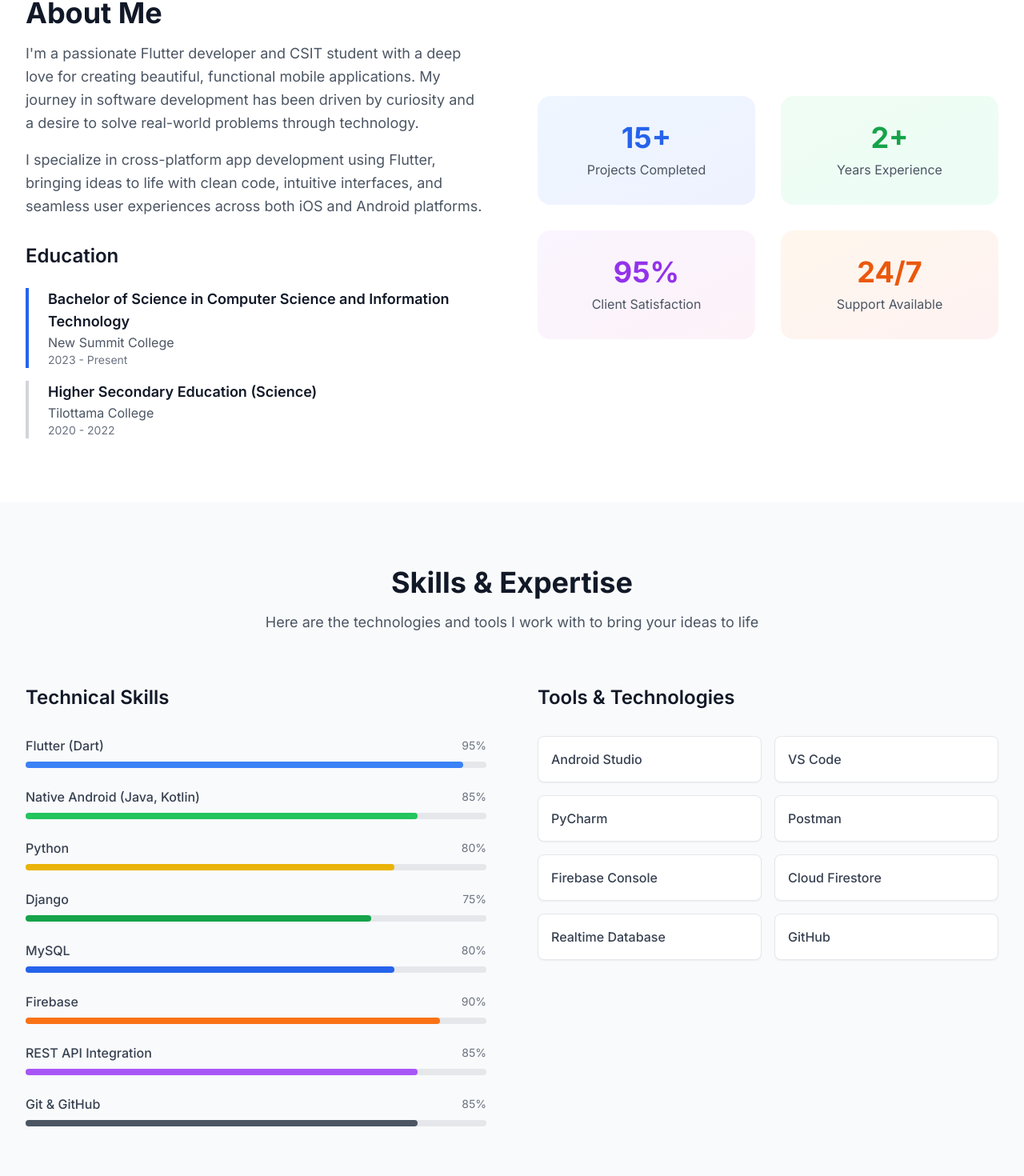
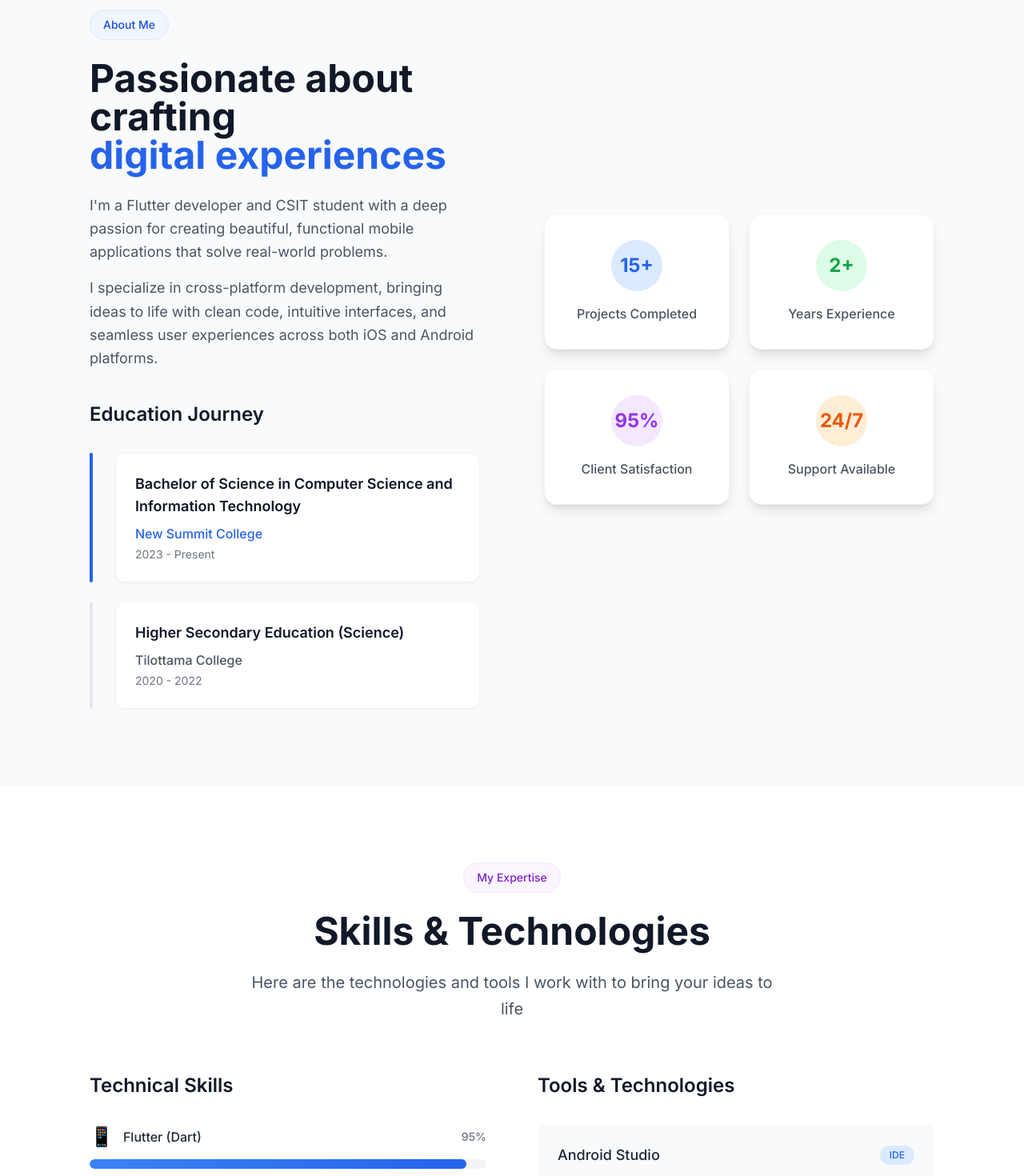
Before and after one commit to shushilgautam/sushil-gautam-portfolio-showcase, a React (Vite) app: page / in a window 1280 px wide. Shown: the part 898-2368 px from the top of the page at 80% size. Built offline with nearby package versions, Linux system fonts and the light colour scheme.

Commit message:
Refactor: Improve section design for user experience
Update all sections to be more modern, clean, and user-friendly, enhancing the overall website experience.

```diff
--- a/src/components/AboutSection.tsx
+++ b/src/components/AboutSection.tsx
@@ -1,63 +1,82 @@
 
 const AboutSection = () => {
   return (
-    <section id="about" className="py-20 bg-white">
-      <div className="max-w-7xl mx-auto px-4 sm:px-6 lg:px-8">
-        <div className="grid lg:grid-cols-2 gap-16 items-center">
+    <section id="about" className="py-24 bg-gray-50">
+      <div className="max-w-6xl mx-auto px-6 sm:px-8 lg:px-12">
+        <div className="grid lg:grid-cols-2 gap-20 items-center">
           {/* Left Content */}
-          <div className="space-y-8">
-            <div className="space-y-4">
-              <h2 className="text-4xl font-bold text-gray-900">About Me</h2>
-              <p className="text-lg text-gray-600 leading-relaxed">
-                I'm a passionate Flutter developer and CSIT student with a deep love for creating
-                beautiful, functional mobile applications. My journey in software development has
-                been driven by curiosity and a desire to solve real-world problems through technology.
+          <div className="space-y-10">
+            <div className="space-y-6">
+              <div className="inline-flex items-center px-4 py-2 bg-blue-50 rounded-full border border-blue-100">
+                <span className="text-sm font-medium text-blue-700">About Me</span>
+              </div>
+              <h2 className="text-4xl lg:text-5xl font-bold text-gray-900 leading-tight">
+                Passionate about crafting
+                <span className="block text-blue-600">digital experiences</span>
+              </h2>
+              <div className="space-y-4 text-lg text-gray-600 leading-relaxed">
+                <p>
+                  I'm a Flutter developer and CSIT student with a deep passion for creating
+                  beautiful, functional mobile applications that solve real-world problems.
                 </p>
-              <p className="text-lg text-gray-600 leading-relaxed">
-                I specialize in cross-platform app development using Flutter, bringing ideas to life
-                with clean code, intuitive interfaces, and seamless user experiences across both iOS
-                and Android platforms.
+                <p>
+                  I specialize in cross-platform development, bringing ideas to life
+                  with clean code, intuitive interfaces, and seamless user experiences
+                  across both iOS and Android platforms.
                 </p>
               </div>
+            </div>
 
+            <div className="space-y-8">
+              <h3 className="text-2xl font-semibold text-gray-900">Education Journey</h3>
               <div className="space-y-6">
-              <h3 className="text-2xl font-semibold text-gray-900">Education</h3>
-              <div className="space-y-4">
-                <div className="border-l-4 border-blue-600 pl-6">
-                  <h4 className="text-lg font-semibold text-gray-900">
+                <div className="relative pl-8 before:content-[''] before:absolute before:left-0 before:top-0 before:bottom-0 before:w-1 before:bg-blue-600 before:rounded-full">
+                  <div className="bg-white p-6 rounded-xl shadow-sm border border-gray-100">
+                    <h4 className="text-lg font-semibold text-gray-900 mb-2">
                       Bachelor of Science in Computer Science and Information Technology
                     </h4>
-                  <p className="text-gray-600">New Summit College</p>
-                  <p className="text-sm text-gray-500">2023 - Present</p>
+                    <p className="text-blue-600 font-medium">New Summit College</p>
+                    <p className="text-sm text-gray-500 mt-1">2023 - Present</p>
                   </div>
-                <div className="border-l-4 border-gray-300 pl-6">
-                  <h4 className="text-lg font-semibold text-gray-900">
+                </div>
+                <div className="relative pl-8 before:content-[''] before:absolute before:left-0 before:top-0 before:bottom-0 before:w-1 before:bg-gray-200 before:rounded-full">
+                  <div className="bg-white p-6 rounded-xl shadow-sm border border-gray-100">
+                    <h4 className="text-lg font-semibold text-gray-900 mb-2">
                       Higher Secondary Education (Science)
                     </h4>
-                  <p className="text-gray-600">Tilottama College</p>
-                  <p className="text-sm text-gray-500">2020 - 2022</p>
+                    <p className="text-gray-600 font-medium">Tilottama College</p>
+                    <p className="text-sm text-gray-500 mt-1">2020 - 2022</p>
+                  </div>
                 </div>
               </div>
             </div>
           </div>
 
           {/* Right Content - Stats */}
-          <div className="grid grid-cols-2 gap-8">
-            <div className="text-center p-8 bg-gradient-to-br from-blue-50 to-indigo-50 rounded-2xl">
-              <div className="text-4xl font-bold text-blue-600 mb-2">15+</div>
-              <div className="text-gray-600">Projects Completed</div>
+          <div className="grid grid-cols-2 gap-6">
+            <div className="text-center p-8 bg-white rounded-2xl shadow-lg border border-gray-100 hover:shadow-xl transition-shadow duration-300">
+              <div className="w-16 h-16 bg-blue-100 rounded-full flex items-center justify-center mx-auto mb-4">
+                <span className="text-2xl font-bold text-blue-600">15+</span>
               </div>
-            <div className="text-center p-8 bg-gradient-to-br from-green-50 to-emerald-50 rounded-2xl">
-              <div className="text-4xl font-bold text-green-600 mb-2">2+</div>
-              <div className="text-gray-600">Years Experience</div>
+              <div className="text-gray-600 font-medium">Projects Completed</div>
             </div>
-            <div className="text-center p-8 bg-gradient-to-br from-purple-50 to-pink-50 rounded-2xl">
-              <div className="text-4xl font-bold text-purple-600 mb-2">95%</div>
-              <div className="text-gray-600">Client Satisfaction</div>
+            <div className="text-center p-8 bg-white rounded-2xl shadow-lg border border-gray-100 hover:shadow-xl transition-shadow duration-300">
+              <div className="w-16 h-16 bg-green-100 rounded-full flex items-center justify-center mx-auto mb-4">
+                <span className="text-2xl font-bold text-green-600">2+</span>
               </div>
-            <div className="text-center p-8 bg-gradient-to-br from-orange-50 to-red-50 rounded-2xl">
-              <div className="text-4xl font-bold text-orange-600 mb-2">24/7</div>
-              <div className="text-gray-600">Support Available</div>
+              <div className="text-gray-600 font-medium">Years Experience</div>
+            </div>
+            <div className="text-center p-8 bg-white rounded-2xl shadow-lg border border-gray-100 hover:shadow-xl transition-shadow duration-300">
+              <div className="w-16 h-16 bg-purple-100 rounded-full flex items-center justify-center mx-auto mb-4">
+                <span className="text-2xl font-bold text-purple-600">95%</span>
+              </div>
+              <div className="text-gray-600 font-medium">Client Satisfaction</div>
+            </div>
+            <div className="text-center p-8 bg-white rounded-2xl shadow-lg border border-gray-100 hover:shadow-xl transition-shadow duration-300">
+              <div className="w-16 h-16 bg-orange-100 rounded-full flex items-center justify-center mx-auto mb-4">
+                <span className="text-2xl font-bold text-orange-600">24/7</span>
+              </div>
+              <div className="text-gray-600 font-medium">Support Available</div>
             </div>
           </div>
         </div>
--- a/src/components/ContactSection.tsx
+++ b/src/components/ContactSection.tsx
@@ -1,6 +1,6 @@
 
 import { useState } from 'react';
-import { Mail, Phone, Github, Linkedin } from 'lucide-react';
+import { Mail, Phone, Github, Linkedin, Send, MapPin } from 'lucide-react';
 
 const ContactSection = () => {
   const [formData, setFormData] = useState({
@@ -24,88 +24,123 @@ const ContactSection = () => {
     });
   };
 
+  const contactInfo = [
+    {
+      icon: Mail,
+      label: 'Email',
+      value: 'shushilgautam@proton.me',
+      href: 'mailto:shushilgautam@proton.me',
+      color: 'bg-blue-100 text-blue-600'
+    },
+    {
+      icon: Phone,
+      label: 'Phone',
+      value: '+977 9843499339',
+      href: 'tel:+9779843499339',
+      color: 'bg-green-100 text-green-600'
+    },
+    {
+      icon: MapPin,
+      label: 'Location',
+      value: 'Butwal, Nepal',
+      href: '#',
+      color: 'bg-purple-100 text-purple-600'
+    }
+  ];
+
+  const socialLinks = [
+    {
+      icon: Github,
+      label: 'GitHub',
+      href: 'https://github.com/shushilgautam',
+      color: 'hover:bg-gray-50 hover:text-gray-900'
+    },
+    {
+      icon: Linkedin,
+      label: 'LinkedIn',
+      href: 'https://www.linkedin.com/in/shushilgautam/',
+      color: 'hover:bg-blue-50 hover:text-blue-600'
+    }
+  ];
+
   return (
-    <section id="contact" className="py-20 bg-gray-50">
-      <div className="max-w-7xl mx-auto px-4 sm:px-6 lg:px-8">
+    <section id="contact" className="py-24 bg-white">
+      <div className="max-w-6xl mx-auto px-6 sm:px-8 lg:px-12">
         <div className="text-center mb-16">
-          <h2 className="text-4xl font-bold text-gray-900 mb-4">Let's Work Together</h2>
-          <p className="text-lg text-gray-600 max-w-2xl mx-auto">
+          <div className="inline-flex items-center px-4 py-2 bg-orange-50 rounded-full border border-orange-100 mb-6">
+            <span className="text-sm font-medium text-orange-700">Get In Touch</span>
+          </div>
+          <h2 className="text-4xl lg:text-5xl font-bold text-gray-900 mb-6">
+            Let's Work Together
+          </h2>
+          <p className="text-xl text-gray-600 max-w-2xl mx-auto leading-relaxed">
             Have a project in mind? I'd love to hear about it. Send me a message and let's discuss how we can bring your ideas to life.
           </p>
         </div>
 
-        <div className="grid lg:grid-cols-2 gap-16">
+        <div className="grid lg:grid-cols-5 gap-16">
           {/* Contact Information */}
-          <div className="space-y-8">
+          <div className="lg:col-span-2 space-y-8">
             <div className="space-y-6">
-              <h3 className="text-2xl font-semibold text-gray-900">Get in Touch</h3>
-              <p className="text-gray-600 leading-relaxed">
+              <h3 className="text-2xl font-semibold text-gray-900">Contact Information</h3>
+              <p className="text-gray-600 leading-relaxed text-lg">
                 I'm always excited to work on new projects and collaborate with amazing people.
                 Whether you have a question, want to start a project, or just want to say hello,
                 feel free to reach out!
               </p>
             </div>
 
-            <div className="space-y-4">
-              <div className="flex items-center space-x-4">
-                <div className="p-3 bg-blue-100 rounded-lg">
-                  <Mail className="text-blue-600" size={20} />
+            <div className="space-y-6">
+              {contactInfo.map((contact, index) => {
+                const IconComponent = contact.icon;
+                return (
+                  <a
+                    key={index}
+                    href={contact.href}
+                    className="flex items-center space-x-4 p-4 rounded-xl hover:bg-gray-50 transition-colors group"
+                  >
+                    <div className={`p-3 rounded-lg ${contact.color}`}>
+                      <IconComponent size={20} />
                     </div>
                     <div>
-                  <p className="font-medium text-gray-900">Email</p>
-                  <a
-                    href="mailto:shushilgautam@proton.me"
-                    className="text-gray-600 hover:text-blue-600 transition-colors"
-                  >
-                    shushilgautam@proton.me
+                      <p className="font-medium text-gray-900 group-hover:text-blue-600 transition-colors">
+                        {contact.label}
+                      </p>
+                      <p className="text-gray-600">{contact.value}</p>
+                    </div>
                   </a>
-                </div>
+                );
+              })}
             </div>
 
-              <div className="flex items-center space-x-4">
-                <div className="p-3 bg-green-100 rounded-lg">
-                  <Phone className="text-green-600" size={20} />
-                </div>
-                <div>
-                  <p className="font-medium text-gray-900">Phone</p>
-                  <a
-                    href="tel:+9779843499339"
-                    className="text-gray-600 hover:text-green-600 transition-colors"
-                  >
-                    +977 9843499339
-                  </a>
-                </div>
-              </div>
-            </div>
-
-            <div className="space-y-4">
+            <div className="space-y-6">
               <h4 className="text-lg font-semibold text-gray-900">Follow Me</h4>
               <div className="flex space-x-4">
+                {socialLinks.map((social, index) => {
+                  const IconComponent = social.icon;
+                  return (
                     <a
-                  href="https://github.com/shushilgautam"
+                      key={index}
+                      href={social.href}
                       target="_blank"
                       rel="noopener noreferrer"
-                  className="p-3 bg-white rounded-lg shadow-md hover:shadow-lg transition-shadow border border-gray-200 hover:border-gray-300 group"
+                      className={`p-4 bg-gray-50 rounded-xl transition-all duration-300 border border-gray-200 ${social.color} transform hover:-translate-y-1 hover:shadow-lg`}
                     >
-                  <Github size={24} className="text-gray-700 group-hover:text-gray-900 transition-colors" />
+                      <IconComponent size={24} />
                     </a>
-                <a
-                  href="https://www.linkedin.com/in/shushilgautam/"
-                  target="_blank"
-                  rel="noopener noreferrer"
-                  className="p-3 bg-white rounded-lg shadow-md hover:shadow-lg transition-shadow border border-gray-200 hover:border-gray-300 group"
-                >
-                  <Linkedin size={24} className="text-blue-600 group-hover:text-blue-700 transition-colors" />
-                </a>
+                  );
+                })}
               </div>
             </div>
           </div>
 
           {/* Contact Form */}
-          <div className="bg-white rounded-2xl shadow-lg p-8">
+          <div className="lg:col-span-3">
+            <div className="bg-gray-50 rounded-3xl p-8 lg:p-10">
               <form onSubmit={handleSubmit} className="space-y-6">
+                <div className="grid md:grid-cols-2 gap-6">
                   <div>
-                <label htmlFor="name" className="block text-sm font-medium text-gray-700 mb-2">
+                    <label htmlFor="name" className="block text-sm font-medium text-gray-700 mb-3">
                       Your Name
                     </label>
                     <input
@@ -115,13 +150,13 @@ const ContactSection = () => {
                       value={formData.name}
                       onChange={handleChange}
                       required
-                  className="w-full px-4 py-3 border border-gray-300 rounded-lg focus:ring-2 focus:ring-blue-500 focus:border-transparent transition-colors"
+                      className="w-full px-4 py-4 bg-white border border-gray-200 rounded-xl focus:ring-2 focus:ring-blue-500 focus:border-transparent transition-all duration-300 text-lg"
                       placeholder="Enter your name"
                     />
                   </div>
 
                   <div>
-                <label htmlFor="email" className="block text-sm font-medium text-gray-700 mb-2">
+                    <label htmlFor="email" className="block text-sm font-medium text-gray-700 mb-3">
                       Email Address
                     </label>
                     <input
@@ -131,13 +166,14 @@ const ContactSection = () => {
                       value={formData.email}
                       onChange={handleChange}
                       required
-                  className="w-full px-4 py-3 border border-gray-300 rounded-lg focus:ring-2 focus:ring-blue-500 focus:border-transparent transition-colors"
+                      className="w-full px-4 py-4 bg-white border border-gray-200 rounded-xl focus:ring-2 focus:ring-blue-500 focus:border-transparent transition-all duration-300 text-lg"
                       placeholder="Enter your email"
                     />
                   </div>
+                </div>
 
                 <div>
-                <label htmlFor="message" className="block text-sm font-medium text-gray-700 mb-2">
+                  <label htmlFor="message" className="block text-sm font-medium text-gray-700 mb-3">
                     Message
                   </label>
                   <textarea
@@ -146,19 +182,21 @@ const ContactSection = () => {
                     value={formData.message}
                     onChange={handleChange}
                     required
-                  rows={5}
-                  className="w-full px-4 py-3 border border-gray-300 rounded-lg focus:ring-2 focus:ring-blue-500 focus:border-transparent transition-colors resize-none"
+                    rows={6}
+                    className="w-full px-4 py-4 bg-white border border-gray-200 rounded-xl focus:ring-2 focus:ring-blue-500 focus:border-transparent transition-all duration-300 resize-none text-lg"
                     placeholder="Tell me about your project..."
                   />
                 </div>
 
                 <button
                   type="submit"
-                className="w-full px-8 py-3 bg-blue-600 text-white rounded-lg hover:bg-blue-700 transition-colors font-medium shadow-lg hover:shadow-xl transform hover:-translate-y-0.5 transition-all duration-200"
+                  className="w-full flex items-center justify-center space-x-3 px-8 py-4 bg-blue-600 text-white rounded-xl hover:bg-blue-700 transition-all duration-300 font-medium shadow-lg hover:shadow-xl transform hover:-translate-y-1 text-lg"
                 >
-                Send Message
+                  <Send size={20} />
+                  <span>Send Message</span>
                 </button>
               </form>
+            </div>
           </div>
         </div>
       </div>
--- a/src/components/SkillsSection.tsx
+++ b/src/components/SkillsSection.tsx
@@ -1,69 +1,84 @@
 
 const SkillsSection = () => {
   const skills = [
-    { name: 'Flutter (Dart)', level: 95, color: 'bg-blue-500' },
-    { name: 'Native Android (Java, Kotlin)', level: 85, color: 'bg-green-500' },
-    { name: 'Python', level: 80, color: 'bg-yellow-500' },
-    { name: 'Django', level: 75, color: 'bg-green-600' },
-    { name: 'MySQL', level: 80, color: 'bg-blue-600' },
-    { name: 'Firebase', level: 90, color: 'bg-orange-500' },
-    { name: 'REST API Integration', level: 85, color: 'bg-purple-500' },
-    { name: 'Git & GitHub', level: 85, color: 'bg-gray-600' },
+    { name: 'Flutter (Dart)', level: 95, color: 'from-blue-500 to-blue-600', icon: '📱' },
+    { name: 'Native Android (Java, Kotlin)', level: 85, color: 'from-green-500 to-green-600', icon: '🤖' },
+    { name: 'Python', level: 80, color: 'from-yellow-500 to-yellow-600', icon: '🐍' },
+    { name: 'Django', level: 75, color: 'from-emerald-500 to-emerald-600', icon: '🌐' },
+    { name: 'MySQL', level: 80, color: 'from-blue-600 to-indigo-600', icon: '🗄️' },
+    { name: 'Firebase', level: 90, color: 'from-orange-500 to-red-500', icon: '🔥' },
+    { name: 'REST API Integration', level: 85, color: 'from-purple-500 to-purple-600', icon: '🔗' },
+    { name: 'Git & GitHub', level: 85, color: 'from-gray-600 to-gray-700', icon: '📂' },
   ];
 
   const tools = [
-    'Android Studio',
-    'VS Code',
-    'PyCharm',
-    'Postman',
-    'Firebase Console',
-    'Cloud Firestore',
-    'Realtime Database',
-    'GitHub',
+    { name: 'Android Studio', category: 'IDE' },
+    { name: 'VS Code', category: 'Editor' },
+    { name: 'PyCharm', category: 'IDE' },
+    { name: 'Postman', category: 'API Testing' },
+    { name: 'Firebase Console', category: 'Backend' },
+    { name: 'Cloud Firestore', category: 'Database' },
+    { name: 'Realtime Database', category: 'Database' },
+    { name: 'GitHub', category: 'Version Control' },
   ];
 
   return (
-    <section id="skills" className="py-20 bg-gray-50">
-      <div className="max-w-7xl mx-auto px-4 sm:px-6 lg:px-8">
+    <section id="skills" className="py-24 bg-white">
+      <div className="max-w-6xl mx-auto px-6 sm:px-8 lg:px-12">
         <div className="text-center mb-16">
-          <h2 className="text-4xl font-bold text-gray-900 mb-4">Skills & Expertise</h2>
-          <p className="text-lg text-gray-600 max-w-2xl mx-auto">
+          <div className="inline-flex items-center px-4 py-2 bg-purple-50 rounded-full border border-purple-100 mb-6">
+            <span className="text-sm font-medium text-purple-700">My Expertise</span>
+          </div>
+          <h2 className="text-4xl lg:text-5xl font-bold text-gray-900 mb-6">
+            Skills & Technologies
+          </h2>
+          <p className="text-xl text-gray-600 max-w-2xl mx-auto leading-relaxed">
             Here are the technologies and tools I work with to bring your ideas to life
           </p>
         </div>
 
         <div className="grid lg:grid-cols-2 gap-16">
           {/* Skills with Progress Bars */}
+          <div className="space-y-8">
+            <h3 className="text-2xl font-semibold text-gray-900 mb-8">Technical Skills</h3>
             <div className="space-y-6">
-            <h3 className="text-2xl font-semibold text-gray-900 mb-8">Technical Skills</h3>
               {skills.map((skill, index) => (
-              <div key={index} className="space-y-2">
-                <div className="flex justify-between items-center">
-                  <span className="text-gray-700 font-medium">{skill.name}</span>
-                  <span className="text-gray-500 text-sm">{skill.level}%</span>
+                <div key={index} className="group">
+                  <div className="flex justify-between items-center mb-3">
+                    <div className="flex items-center gap-3">
+                      <span className="text-2xl">{skill.icon}</span>
+                      <span className="text-gray-800 font-medium">{skill.name}</span>
                     </div>
-                <div className="w-full bg-gray-200 rounded-full h-2">
+                    <span className="text-gray-500 text-sm font-medium">{skill.level}%</span>
+                  </div>
+                  <div className="w-full bg-gray-100 rounded-full h-3 overflow-hidden">
                     <div
-                    className={`h-2 rounded-full ${skill.color} transition-all duration-1000 ease-out`}
+                      className={`h-full bg-gradient-to-r ${skill.color} transition-all duration-1000 ease-out rounded-full`}
                       style={{ width: `${skill.level}%` }}
                     ></div>
                   </div>
                 </div>
               ))}
             </div>
+          </div>
 
           {/* Tools & Technologies */}
-          <div className="space-y-6">
+          <div className="space-y-8">
             <h3 className="text-2xl font-semibold text-gray-900 mb-8">Tools & Technologies</h3>
-            <div className="grid grid-cols-2 gap-4">
+            <div className="grid grid-cols-1 gap-4">
               {tools.map((tool, index) => (
                 <div
                   key={index}
-                  className="p-4 bg-white rounded-lg shadow-sm border border-gray-200 hover:shadow-md transition-shadow hover:border-blue-200 group"
+                  className="group p-6 bg-gray-50 rounded-xl hover:bg-white hover:shadow-lg transition-all duration-300 border border-transparent hover:border-gray-200"
                 >
-                  <span className="text-gray-700 group-hover:text-blue-600 transition-colors font-medium">
-                    {tool}
+                  <div className="flex justify-between items-center">
+                    <span className="text-gray-800 group-hover:text-blue-600 transition-colors font-medium text-lg">
+                      {tool.name}
                     </span>
+                    <span className="text-xs px-3 py-1 bg-blue-100 text-blue-600 rounded-full font-medium">
+                      {tool.category}
+                    </span>
+                  </div>
                 </div>
               ))}
             </div>
```
Also changed, not shown: src/components/Footer.tsx (+25 -10 lines), src/components/ProjectsSection.tsx (+51 -27 lines). Lines whose indentation alone changed are shown as unchanged.
